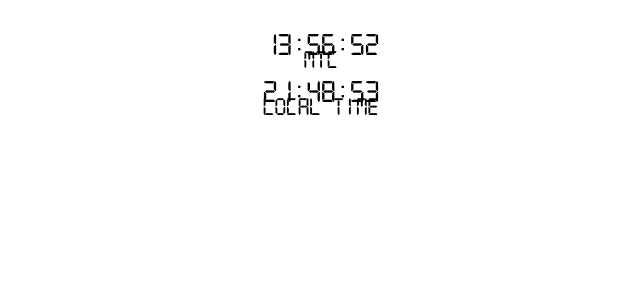
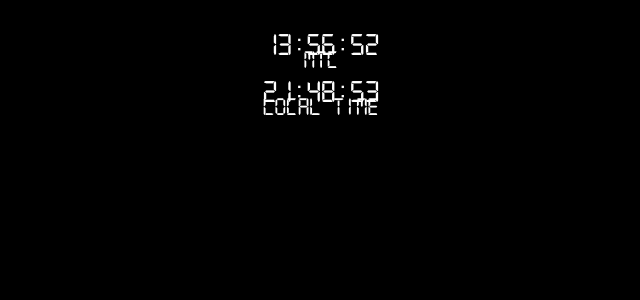
Before and after one commit to dathanb/mars-clock, a React (Create React App) app: page / in a window 1280 px wide. Shown: the top 300 px of the page, without its empty margins (319-959 px from the left). Built offline with nearby package versions, Linux system fonts and the light colour scheme.

Commit message:
Dark mode

```diff
--- a/src/App.css
+++ b/src/App.css
@@ -1,8 +1,13 @@
+body {
+  background: rgb(0,0,0);
+}
+
 .App {
   display: flex;
   flex-direction: column;
   align-items: center;
   width: 100%;
+  background: rgb(0,0,0);
 }
 
 .App-logo {
--- a/src/Clock/clock.css
+++ b/src/Clock/clock.css
@@ -5,6 +5,7 @@
   font-size: 2em;
   font-family: 'Digital-7', sans-serif;
   margin-bottom: 1rem;
+  color: rgb(255, 255, 255);
 }
 
 .clockName {
```
